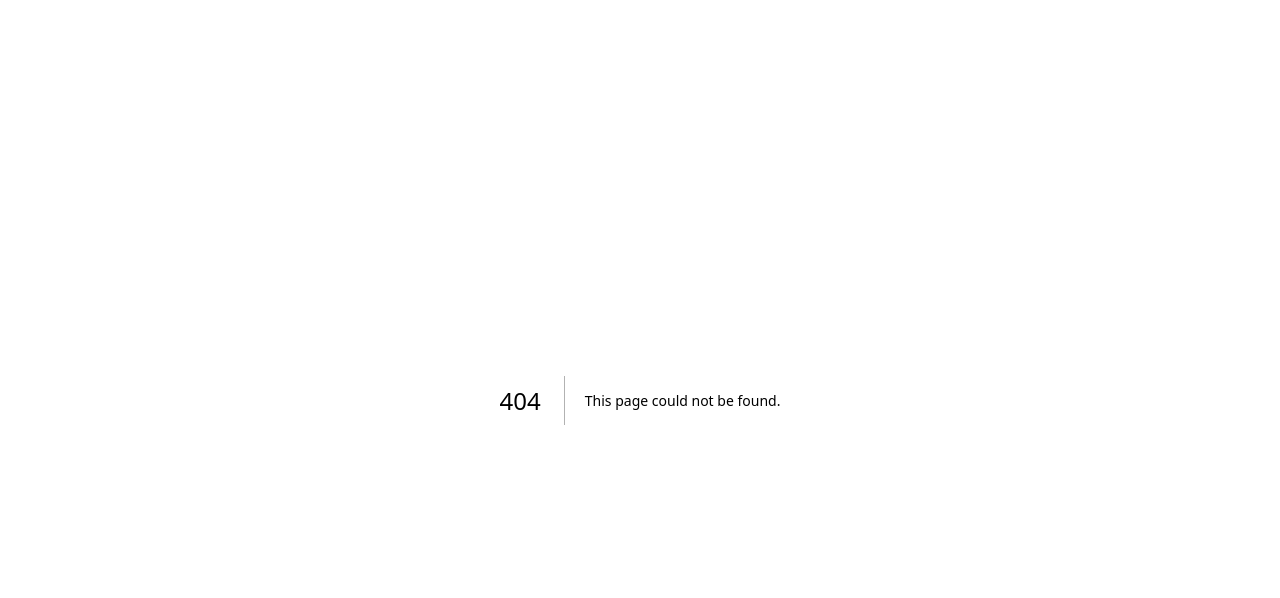
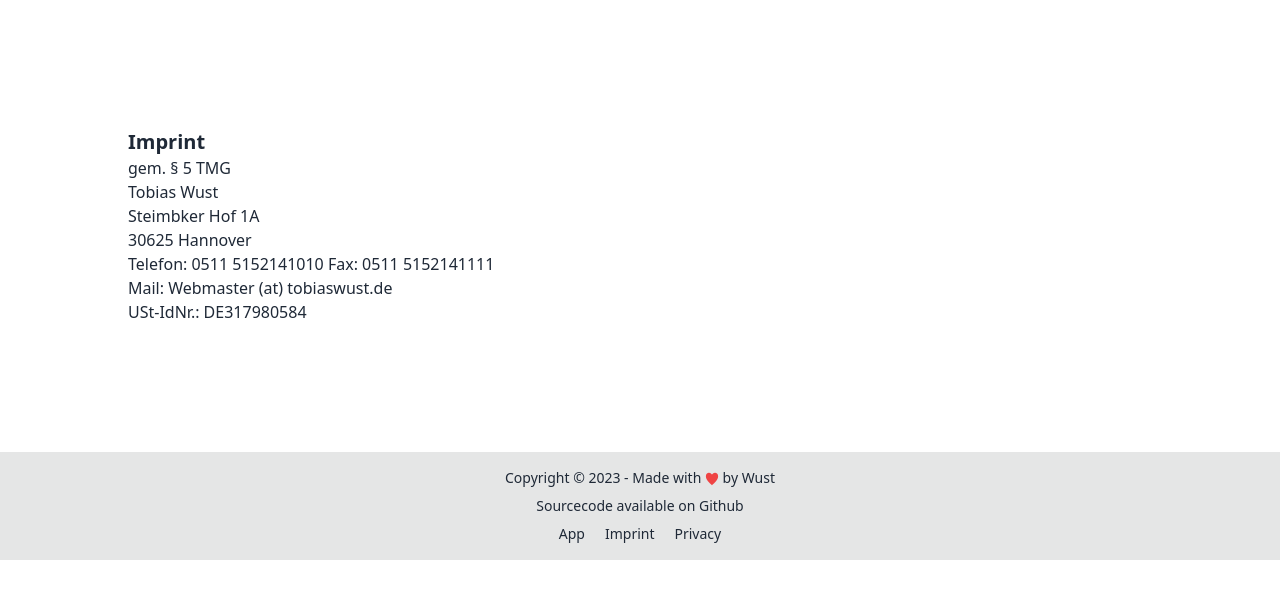
Before and after one commit to TobiasWust/sharedgames, a Next.js app: page /imprint in a window 1280 px wide. Before the commit this address had no page. Shown: the top 598 px of the page. Built offline with nearby package versions, Linux system fonts and the light colour scheme.

Commit message:
add imprint n stuff

```diff
--- /dev/null
+++ b/src/components/Footer.tsx
@@ -0,0 +1,38 @@
+import Link from "next/link";
+import { GiHearts } from "react-icons/gi";
+
+export default function Footer() {
+  return (
+    <footer className="footer footer-center bg-base-300 p-4 text-base-content">
+      <div>
+        <p>
+          Copyright © 2023 - Made with{" "}
+          <GiHearts className="inline-block text-red-500" /> by{" "}
+          <a href="https://www.wust.dev" className="link-hover link">
+            Wust
+          </a>
+        </p>
+        <p>
+          Sourcecode available on{" "}
+          <a
+            href="https://github.com/TobiasWust/sharedgames"
+            className="link-hover link"
+          >
+            Github
+          </a>
+        </p>
+        <div className="flex gap-5">
+          <Link className="link-hover link" href="/">
+            App
+          </Link>
+          <Link className="link-hover link" href="/imprint">
+            Imprint
+          </Link>
+          <Link className="link-hover link" href="/privacy">
+            Privacy
+          </Link>
+        </div>
+      </div>
+    </footer>
+  );
+}
--- a/src/components/Game.tsx
+++ b/src/components/Game.tsx
@@ -21,7 +21,7 @@ export default function Game({ gameId }: { gameId: string }) {
       <Image
         className="w-full rounded-lg"
         src={`https://cdn.cloudflare.steamstatic.com/steam/apps/${data.appid}/header.jpg`}
-        alt=""
+        alt={data.name}
         width={400}
         height={225}
       />
--- a/src/pages/_app.tsx
+++ b/src/pages/_app.tsx
@@ -1,7 +1,8 @@
 import "@/styles/globals.css";
 import { QueryClient, QueryClientProvider } from "@tanstack/react-query";
 import type { AppProps } from "next/app";
-import { toast, ToastContainer } from "react-toastify";
+import { ToastContainer } from "react-toastify";
+import Footer from "../components/Footer";
 
 const queryClient = new QueryClient();
 
@@ -10,6 +11,7 @@ export default function App({ Component, pageProps }: AppProps) {
     <QueryClientProvider client={queryClient}>
       {/* eslint-disable-next-line react/jsx-props-no-spreading */}
       <Component {...pageProps} />
+      <Footer />
       <ToastContainer
         position="bottom-right"
         autoClose={2000}
--- /dev/null
+++ b/src/pages/imprint.tsx
@@ -0,0 +1,14 @@
+export default function Imprint() {
+  return (
+    <div className="p-32">
+      <h1 className="text-xl font-bold">Imprint</h1>
+      <p>gem. § 5 TMG</p>
+      <p>Tobias Wust</p>
+      <p>Steimbker Hof 1A</p>
+      <p>30625 Hannover</p>
+      <p>Telefon: 0511 5152141010 Fax: 0511 5152141111 </p>
+      <p>Mail: Webmaster (at) tobiaswust.de</p>
+      <p>USt-IdNr.: DE317980584</p>
+    </div>
+  );
+}
--- /dev/null
+++ b/src/pages/privacy.tsx
@@ -0,0 +1,16 @@
+export default function Privacy() {
+  return (
+    <div className="p-32">
+      <h1 className="text-xl font-bold">Privacy</h1>
+      <p>The website is hosted on netlify.com</p>
+      <p>
+        We use google analytics and when you use the tool, we get data from
+        steampowered.com and steamspy.com
+      </p>
+      <p>
+        If you want to write a real privacy policy please check it out on github
+        or reach out to me.
+      </p>
+    </div>
+  );
+}
```
Also changed, not shown: 1 other file (tests, documents, lock files or other folders).
